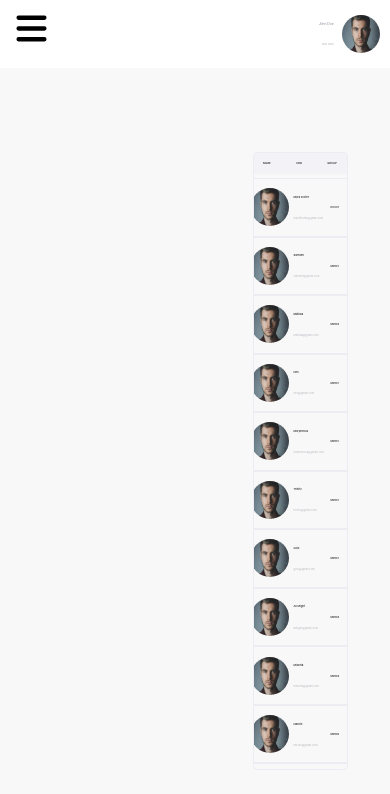
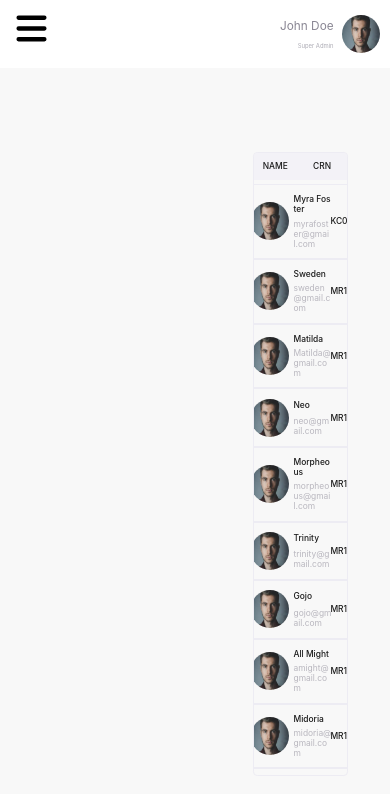
Before and after one commit to SoorajGhosh/cms, a React (Create React App) app: page / in a window 390 px wide. Shown: the top 794 px of the page. Built offline with nearby package versions, Linux system fonts and the light colour scheme; the HTML template or start-up script is replaced by a standard one.

Commit message:
Update index.css

```diff
--- a/src/index.css
+++ b/src/index.css
@@ -30,6 +30,15 @@ code {
   --l-font: 1vw;
 }
 
+@media only screen and (max-width: 500px) {
+  :root{
+    --xs-font: 0.7vh;
+    --s-font: 1vh;
+    --m-font: 1.4vh;
+    --l-font: 1.8vh;
+  }
+}
+
 * {
   padding: 0;
   margin: 0;
```
